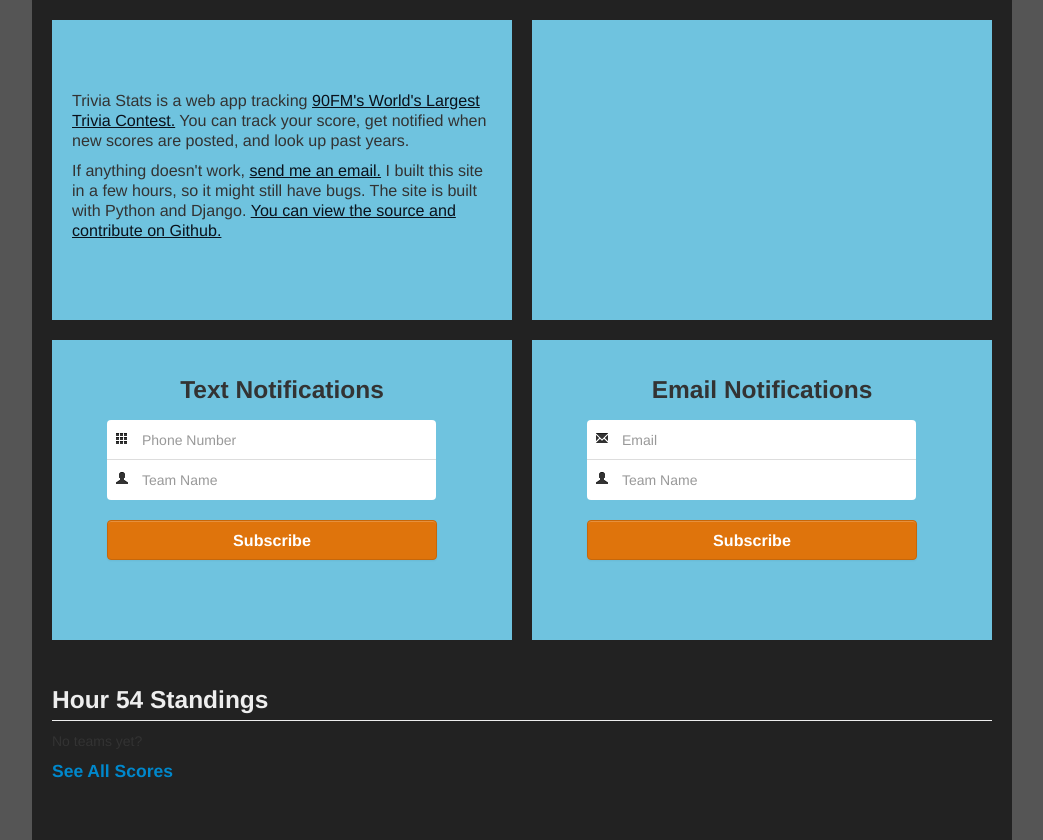
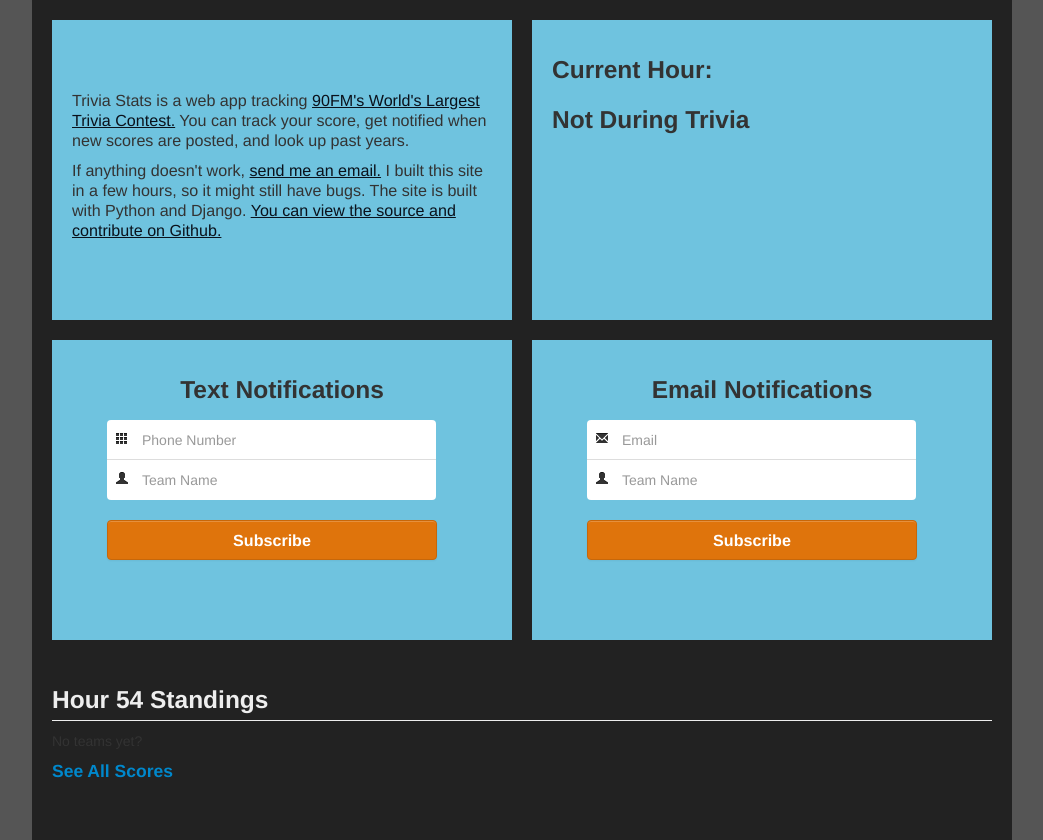
Before and after one commit to joshgachnang/90fm_trivia_stats, a Django app: template website/templates/homepage.html in a window 1280 px wide. Shown: the part 43-883 px from the top of the page, without its empty margins (118-1161 px from the left). Run offline with Django 3.2, Linux system fonts and the light colour scheme; the template is opened without the code that fills it, so the values that code supplies are empty.

Commit message:
Countdown placeholder

```diff
--- a/website/templates/homepage.html
+++ b/website/templates/homepage.html
@@ -17,7 +17,8 @@
             The site is built with Python and Django. <a href="http://github.com/pcsforeducation/90fm_trivia_stats">You can view the source and contribute on Github.</a></p>
         </div>
         <div class="span6 flat_box timer_box">
-{#            <h3></h3>#}
+            <h3>Current Hour:</h3>
+            <h3>Not During Trivia</h3>
 {#            <p><span class="countdown">24</span><span class="countdown_days_text">days</span></p>#}
 {#            <span class="countdown_time">12</span><span class="countdown_colon">:</span><span class="countdown_time">12</span><span class="countdown_colon">:</span><span class="countdown_time">12</span>#}
         </div>
```
